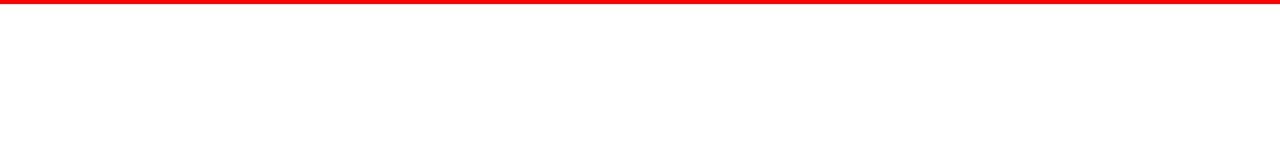
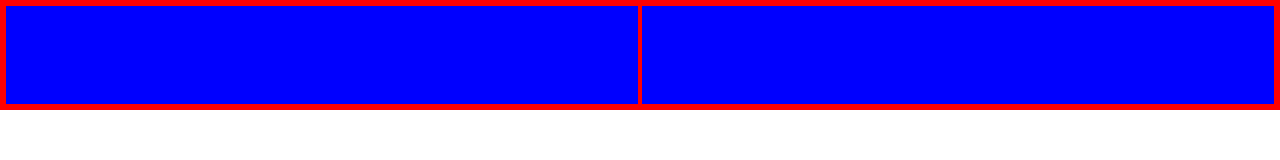
Before and after one commit to zGiusee/htmlcss-dropbox, a plain HTML site: page index.html in a window 1280 px wide. Drawn offline with Linux system fonts and the light colour scheme.

Commit message:
[UPDATE] added header base

```diff
--- a/css/style.css
+++ b/css/style.css
@@ -10,12 +10,44 @@
     border: 1px solid red;
 }
 
+/* CONTENT */
+
+.content{
+    width: 100%;
+    height: 100px;
+    background-color: blue;
+}
+
 /* CONTAINERS */
 
+.container-fluid{
+    width: 100%;
+    margin: 0 auto;
+}
 
+.container{
+    width: 100%;
+    margin: 0 auto;
+}
 
 /* ROW */
 
-
+.row{
+    display: flex;
+}
 
 /* COLUMNS */
+
+.col-50{
+    width: calc(50%);
+}
+
+/* WIDTH */
+
+.w-100{
+    width: 100%;
+}
+
+.w-80{
+    width: 80%;
+}
--- a/index.html
+++ b/index.html
@@ -11,10 +11,22 @@
 
     <!-- HEADER -->
 
+    <div class="container-fluid">
+        <div class="row">
+            <div class="col-50">
+                <div class="content">
 
+                </div>
+            </div>
+            <div class="col-50">
+                <div class="content">
+
+                </div>
+            </div>
+        </div>
+    </div>
 
     <!-- JUMBOTRON -->
-
 
 
     <!-- MAIN -->
```
